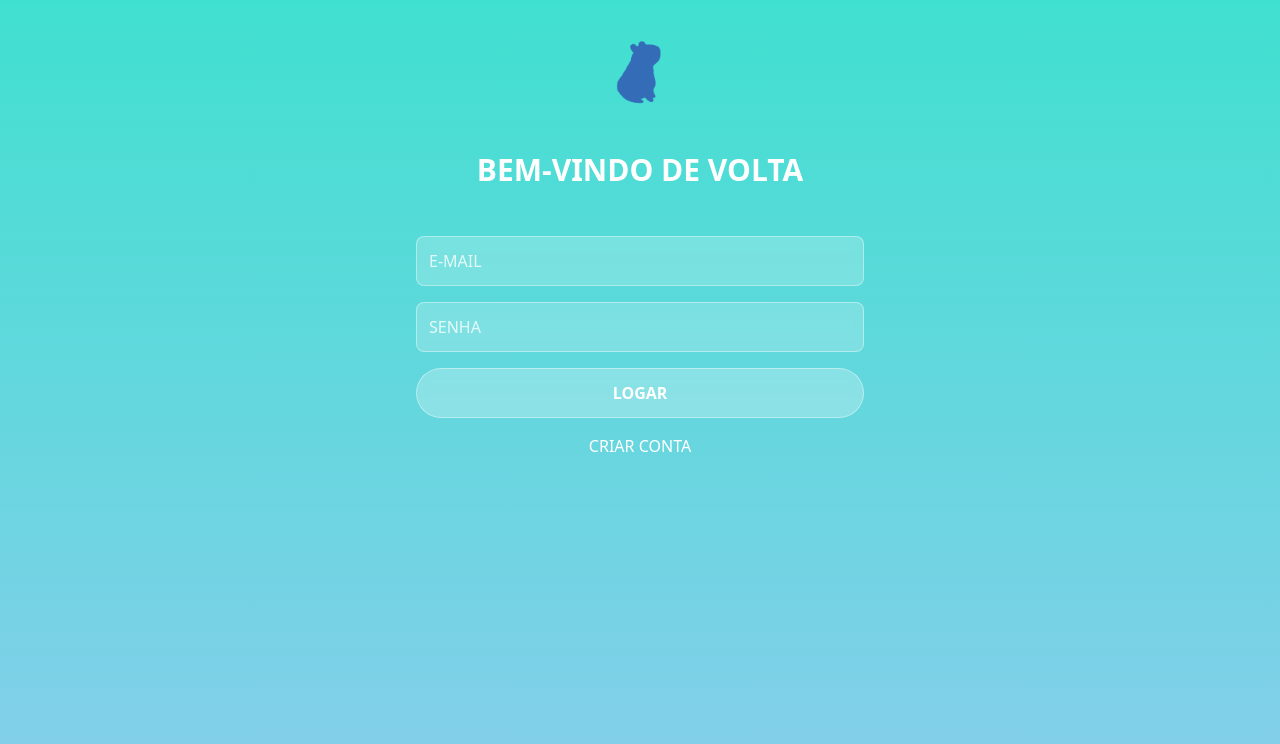
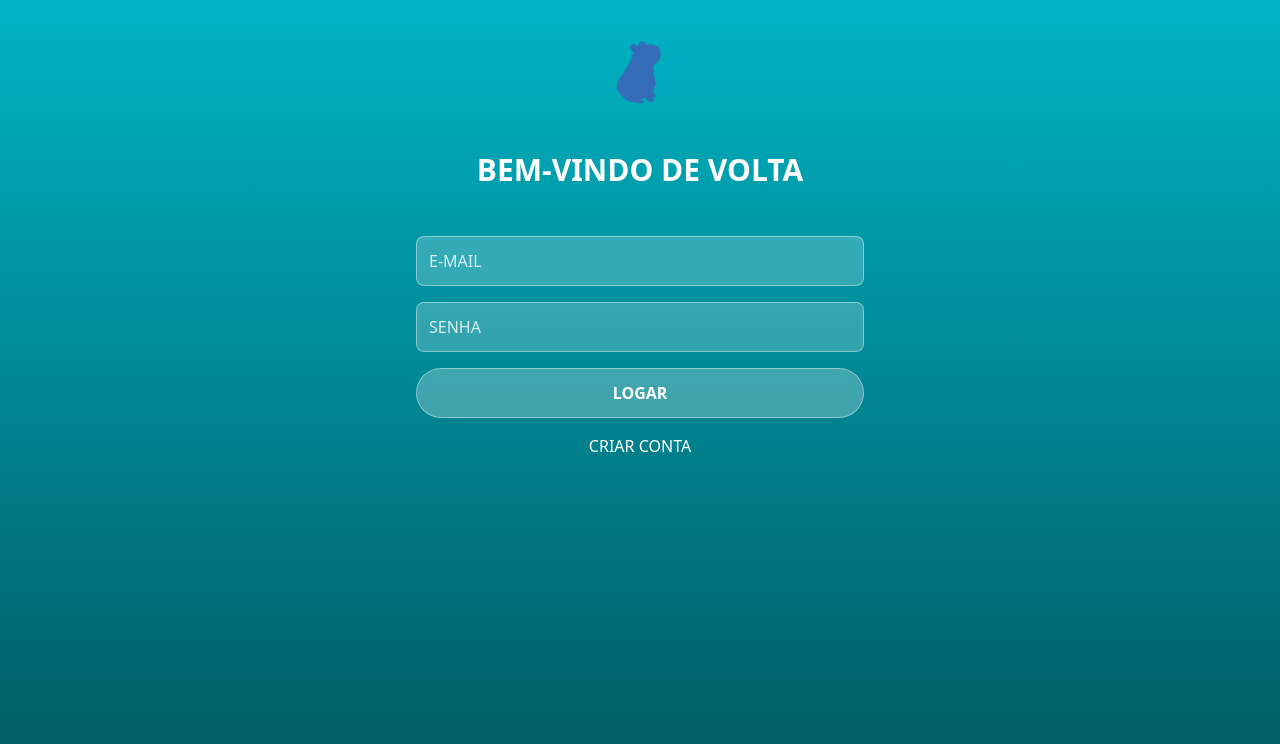
Before and after one commit to denizardleon/Javali, a React (Vite) app: page /login in a window 1280 px wide. Shown: the top 744 px of the page. Built offline with nearby package versions, Linux system fonts and the light colour scheme.

Commit message:
Fixing background color and adding graphic element

```diff
--- a/src/index.css
+++ b/src/index.css
@@ -3,10 +3,10 @@
 @tailwind utilities;
 
 :root {
-  --primary: #40E0D0;
+  --primary: #00B4C5;
   --primary-dark: #2CC1B3;
   --secondary: #FFFFFF;
-  --background: linear-gradient(180deg, var(--primary) 0%, #87CEEB 100%);
+  --background: linear-gradient(180deg, var(--primary) 0%, #00575F 100%);
 }
 
 body {
--- a/src/pages/Dashboard.tsx
+++ b/src/pages/Dashboard.tsx
@@ -7,6 +7,7 @@ import { WaterProgress } from '../components/WaterProgress';
 import { Settings } from '../components/Settings';
 import { WaterTracker } from '../components/WaterTracker';
 import { PetStatus } from '../components/PetStatus';
+import backgroundImage from 'src/img/background.png';
 
 export const Dashboard: React.FC = () => {
   const [showSettings, setShowSettings] = useState(false);
@@ -17,6 +18,7 @@ export const Dashboard: React.FC = () => {
 
   useEffect(() => {
     const initializeDashboard = async () => {
+
       try {
         if (user?.id) {
           await loadHistory(user.id);
```
Also changed, not shown: src/img/background.png (added), 1 other file (tests, documents, lock files or other folders).
